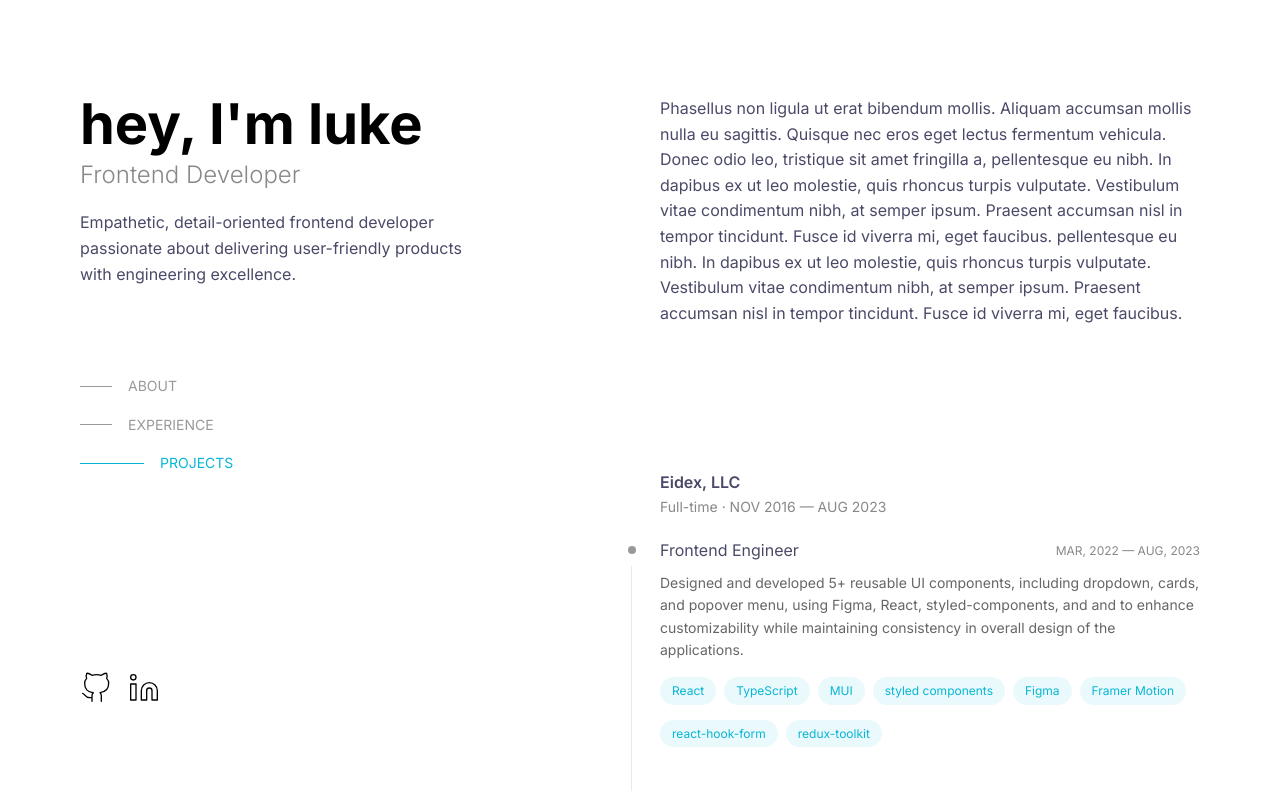
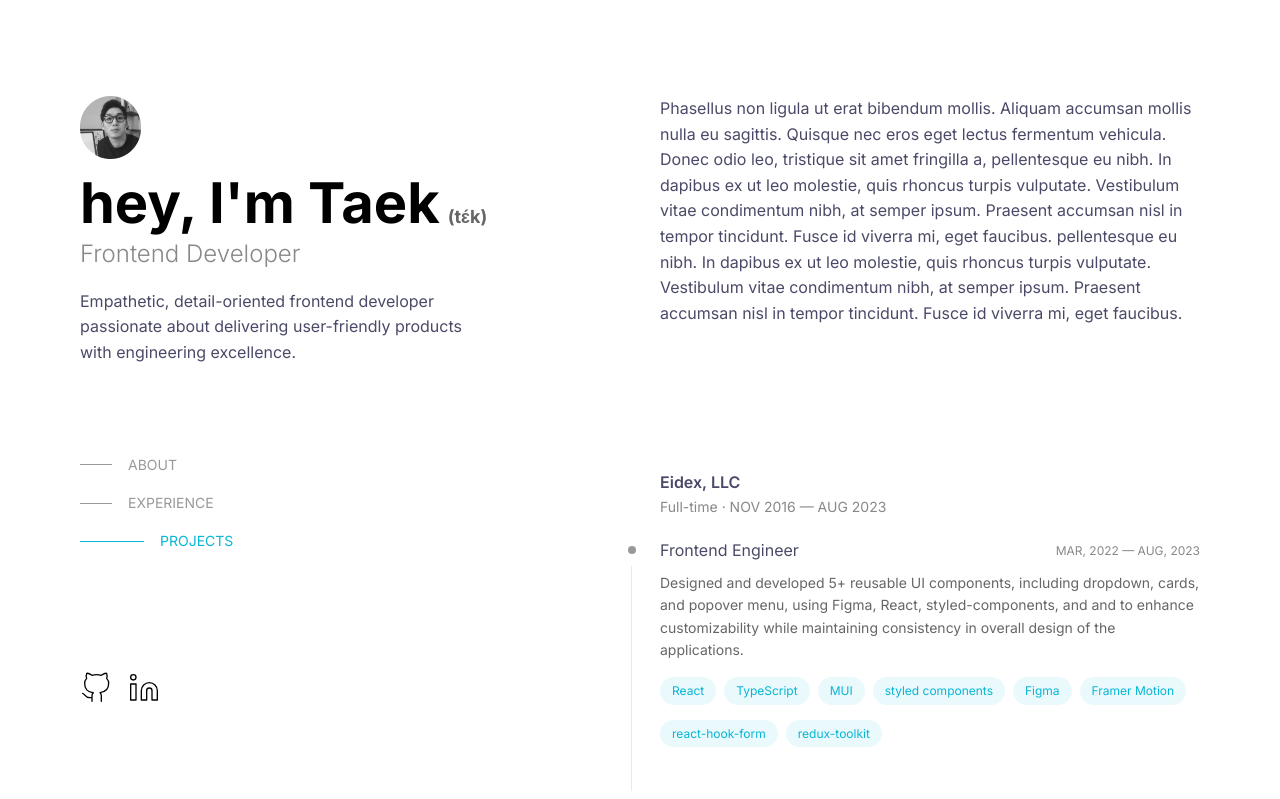
Before and after one commit to tnamdevnote/tnam.dev, a Next.js app: page / in a window 1280 px wide. Shown: the top 799 px of the page. Built offline with nearby package versions, Linux system fonts and the light colour scheme.

Commit message:
feature: add profile photo

```diff
--- a/app/page.tsx
+++ b/app/page.tsx
@@ -1,3 +1,4 @@
+import Image from "next/image";
 import TOCList from "./components/TOCList";
 import Cursor from "./components/cursor/cursor";
 import GithubIcon from "./components/icon/githubIcon";
@@ -16,8 +17,22 @@ export default function Home() {
         <TOCListProvider>
           <header className="lg: col-span-full flex-col lg:sticky lg:top-0 lg:col-span-3 lg:flex lg:max-h-screen lg:gap-8 lg:py-24">
             <hgroup>
+              <div
+                className="mb-4 w-fit rounded-full"
+                aria-label="profile photo"
+              >
+                <Image
+                  src="/profile-1.png"
+                  width="61"
+                  height="63"
+                  alt="profile photo"
+                />
+              </div>
               <h1 className="mb-1 text-h2 lg:text-h1">
-                <a href="/">hey, I'm luke</a>
+                <a href="/">
+                  hey, I'm Taek
+                  <span className="ml-2 text-lg text-accent-5">{"(tɛ́k)"}</span>
+                </a>
               </h1>
               <h3 className="text-h3 font-light text-accent-4">
                 Frontend Developer
```
Also changed, not shown: public/profile-1.png (added).
